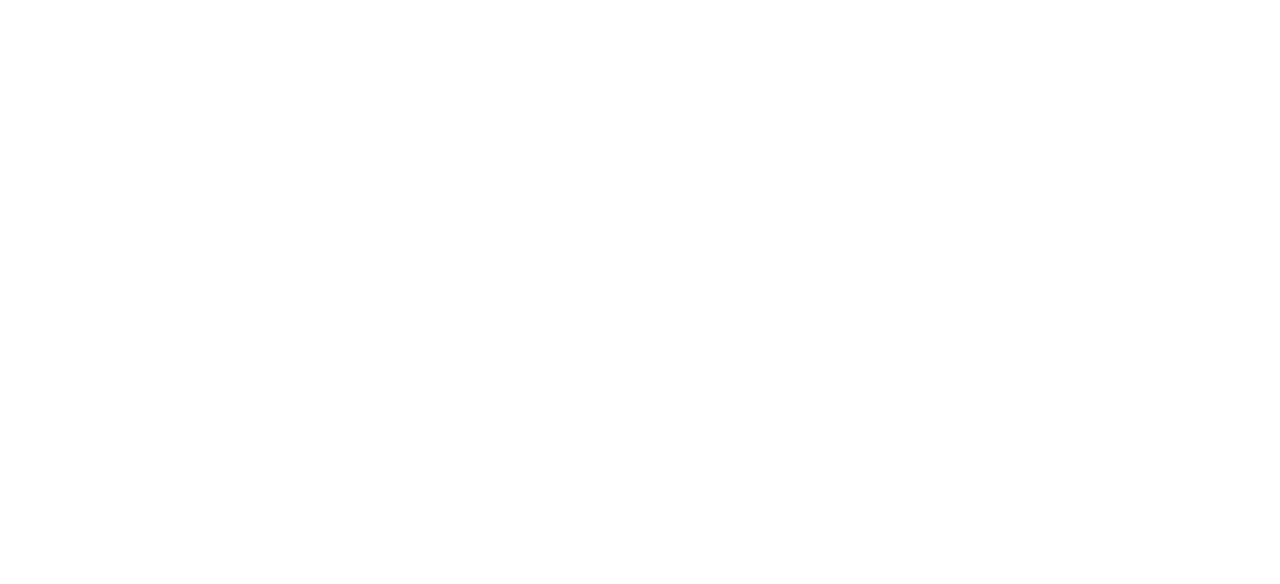
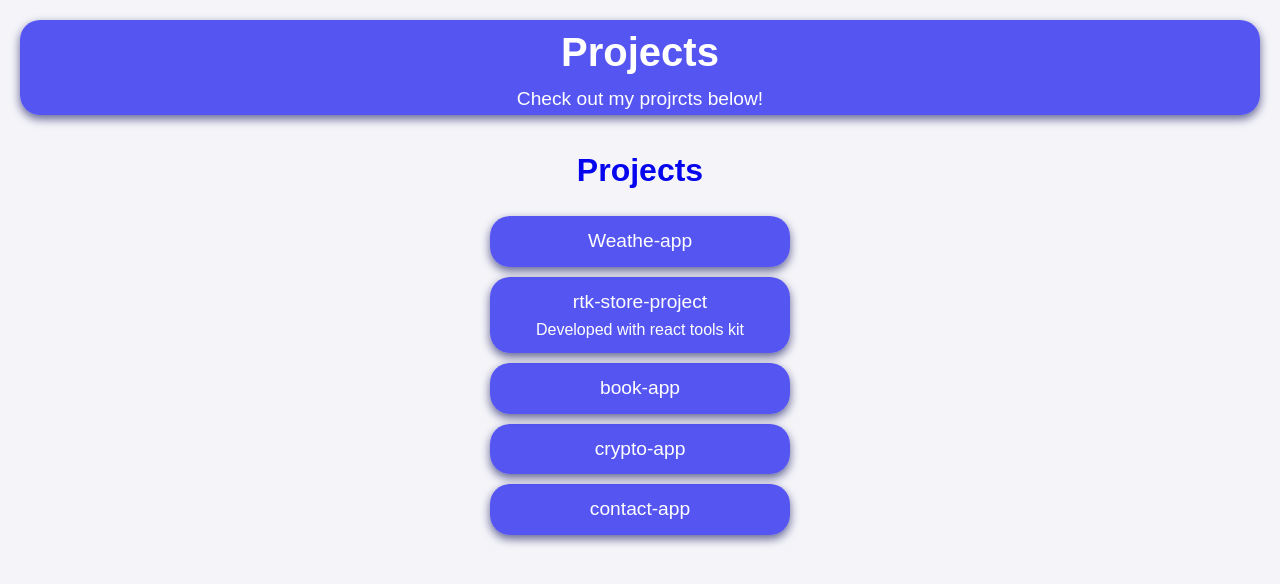
Before and after one commit to FereshtehAkbari/my-projects, a plain HTML site: page index.html in a window 1280 px wide. Drawn offline with Linux system fonts and the light colour scheme.

Commit message:
Add HTML and CSS files

```diff
--- a/index.html
+++ b/index.html
@@ -3,7 +3,36 @@
   <head>
     <meta charset="UTF-8" />
     <meta name="viewport" content="width=device-width, initial-scale=1.0" />
-    <title>Document</title>
+    <title>My Profolio</title>
+    <link rel="stylesheet" href="styles.css" />
   </head>
-  <body></body>
+  <body>
+    <header>
+      <h1>Projects</h1>
+      <p>Check out my projrcts below!</p>
+    </header>
+    <section class="projects">
+      <h2>Projects</h2>
+      <ul>
+        <li>
+          <a href="https://weather-app-rho-one-59.vercel.app/">Weathe-app</a>
+        </li>
+        <li>
+          <a href="https://rtk-store-project-beta.vercel.app/products"
+            >rtk-store-project</a
+          >
+          <p>Developed with react tools kit</p>
+        </li>
+        <li>
+          <a href="https://book-app-topaz-zeta.vercel.app/">book-app</a>
+        </li>
+        <li>
+          <a href="https://crypto-app-vz9m.vercel.app/">crypto-app</a>
+        </li>
+        <li>
+          <a href="https://contact-app-liard.vercel.app/">contact-app</a>
+        </li>
+      </ul>
+    </section>
+  </body>
 </html>
--- /dev/null
+++ b/styles.css
@@ -0,0 +1,79 @@
+* {
+  margin: 0;
+  padding: 0;
+  box-sizing: border-box;
+  font-family: "Arial", sans-serif;
+}
+
+body {
+  background-color: #f4f4f9;
+  color: #333;
+  line-height: 1.6;
+  font-size: 16px;
+  padding: 20px;
+}
+
+header {
+  text-align: center;
+  color: #fff;
+  margin-bottom: 30px;
+  background-color: rgba(5, 5, 238, 0.664);
+  border-radius: 20px;
+  box-shadow: 0px 4px 10px rgba(0, 5, 82, 0.601);
+}
+
+header h1 {
+  font-size: 2.5rem;
+}
+
+header p {
+  font-size: 1.2rem;
+}
+.projects {
+  text-align: center;
+  align-items: center;
+  display: flex;
+  flex-direction: column;
+}
+.projects h2 {
+  color: rgba(5, 5, 238);
+  font-size: 2rem;
+  margin-bottom: 20px;
+}
+
+.projects ul {
+  list-style-type: none;
+
+  width: 300px;
+}
+
+.projects li {
+  border-radius: 20px;
+  color: #fff;
+  padding: 10px;
+  margin-bottom: 10px;
+  background-color: rgba(5, 5, 238, 0.664);
+  box-shadow: 0px 4px 10px rgba(0, 5, 82, 0.601);
+}
+.projects li:hover {
+  background-color: rgba(5, 5, 238, 0.272);
+}
+.projects li:hover a {
+  color: rgba(5, 5, 238);
+}
+.projects a {
+  font-size: 1.2rem;
+  padding: 10px;
+
+  color: #fff;
+  text-decoration: none;
+}
+
+footer {
+  text-align: center;
+  margin-top: 30px;
+}
+
+footer p {
+  font-size: 1rem;
+}
```
